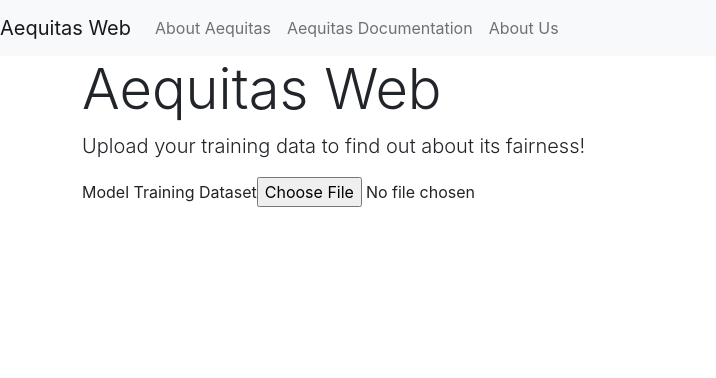
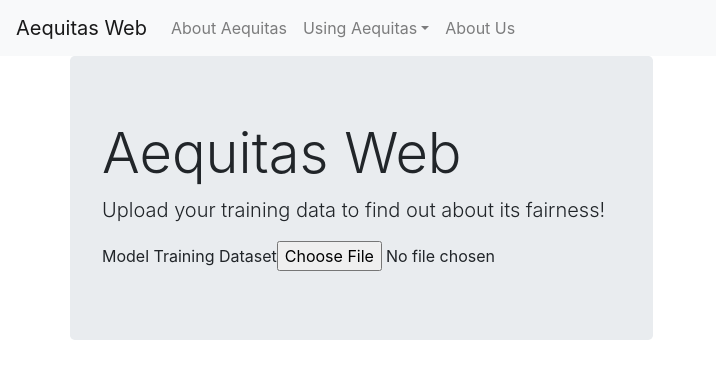
Before and after one commit to sakshiudeshi/Aequitas, a React (Create React App) app in the folder frontend/: page / in a window 1280 px wide. Shown: the top 378 px of the page, without its empty margins (0-716 px from the left). Built offline with nearby package versions, Linux system fonts and the light colour scheme.

Commit message:
got bootstrap js working

```diff
--- a/frontend/package.json
+++ b/frontend/package.json
@@ -7,8 +7,10 @@
     "@emotion/react": "^11.7.1",
     "@emotion/styled": "^11.6.0",
     "@mui/material": "^5.2.8",
-    "bootstrap": "^5.1.3",
+    "bootstrap": "^4.5.3",
     "framer-motion": "^5.6.0",
+    "jquery": "^3.6.0",
+    "popper.js": "^1.16.1",
     "react": "^17.0.2",
     "react-bootstrap": "^2.1.1",
     "react-dom": "^17.0.2",
--- a/frontend/src/App.js
+++ b/frontend/src/App.js
@@ -3,7 +3,6 @@ import React from "react";
 import { BrowserRouter, Route, Routes } from "react-router-dom";
 import HomeScreen from "./screens/HomeScreen";
 import ResultScreen from "./screens/ResultScreen";
-import 'bootstrap/dist/css/bootstrap.min.css';
 import AboutAequitasScreen from "./screens/AboutAequitasScreen";
 import AequitasDocumentationScreen from "./screens/AequitasDocumentationScreen";
 import AboutUsScreen from "./screens/AboutUsScreen";
--- a/frontend/src/components/OurNavbar.js
+++ b/frontend/src/components/OurNavbar.js
@@ -12,16 +12,15 @@ import {
   NavItem,
   NavLink,
 } from "reactstrap";
-import "bootstrap/dist/css/bootstrap.min.css";
 
 export default function OurNavbar() {
   return (
-    <nav class="navbar navbar-expand-sm navbar-light bg-light">
-      <a class="navbar-brand" href="/">
+    <nav className="navbar navbar-expand-sm navbar-light bg-light">
+      <a className="navbar-brand" href="/">
         Aequitas Web
       </a>
       <button
-        class="navbar-toggler"
+        className="navbar-toggler"
         type="button"
         data-toggle="collapse"
         data-target="#navbarSupportedContent"
@@ -29,23 +28,39 @@ export default function OurNavbar() {
         aria-expanded="false"
         aria-label="Toggle navigation"
       >
-        <span class="navbar-toggler-icon"></span>
+        <span className="navbar-toggler-icon"></span>
       </button>
-
-      <div class="collapse navbar-collapse" id="navbarSupportedContent">
-        <ul class="navbar-nav mr-auto">
-          <li class="nav-item active">
-            <a class="nav-link" href="/aboutaequitas">
+      <div className="collapse navbar-collapse" id="navbarSupportedContent">
+        <ul className="navbar-nav mr-auto">
+          <li className="nav-item">
+            <a className="nav-link" href="/aboutaequitas">
               About Aequitas
             </a>
           </li>
-          <li class="nav-item">
-            <a class="nav-link" href="/aequitasdocs">
-              Aequitas Documentation
+          <li className="nav-item dropdown">
+            <a
+              className="nav-link dropdown-toggle"
+              href="#"
+              id="navbarDropdown"
+              role="button"
+              data-toggle="dropdown"
+              aria-haspopup="true"
+              aria-expanded="false"
+            >
+              Using Aequitas
             </a>
+            <div className="dropdown-menu" aria-labelledby="navbarDropdown">
+              <a className="dropdown-item" href="/aequitasdocs">
+                Aequitas Documentation
+              </a>
+              <div className="dropdown-divider"></div>
+              <a className="dropdown-item" href="#">
+                Something else here
+              </a>
+            </div>
           </li>
-          <li class="nav-item">
-            <a class="nav-link" href="/aboutus">
+          <li className="nav-item">
+            <a className="nav-link" href="/aboutus">
               About Us
             </a>
           </li>
--- a/frontend/src/index.css
+++ b/frontend/src/index.css
@@ -8,7 +8,6 @@ body {
   display: flex;
   justify-content: center;
   align-items: center;
-  left: 50%;
 }
 
 #heading {
--- a/frontend/src/index.js
+++ b/frontend/src/index.js
@@ -2,6 +2,7 @@ import React from 'react';
 import ReactDOM from 'react-dom';
 import App from './App';
 import './index.css';
+import 'bootstrap/dist/js/bootstrap.js';
 import 'bootstrap/dist/css/bootstrap.min.css';
 
 ReactDOM.render(
--- a/frontend/src/screens/HomeScreen.js
+++ b/frontend/src/screens/HomeScreen.js
@@ -50,11 +50,11 @@ export default function HomeScreen() {
   return (
     <div className="main">
       <OurNavbar></OurNavbar>
-      <div class="container">
-        <div class="row">
-          <div class="jumbotron">
-            <h1 class="display-4">Aequitas Web</h1>
-            <p class="lead">
+      <div className="container">
+        <div className="row">
+          <div className="jumbotron">
+            <h1 className="display-4">Aequitas Web</h1>
+            <p className="lead">
               Upload your training data to find out about its fairness!
             </p>
             <div>
```
Also changed, not shown: 1 other file (tests, documents, lock files or other folders).
